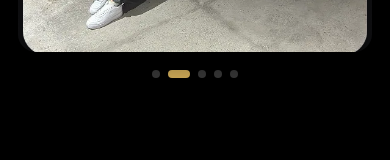
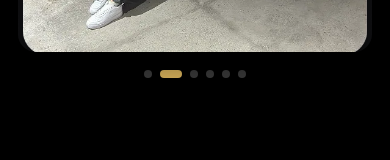
Before and after one commit to nurmuhammad-fullstack/BeTheBOSS, a Next.js app: page / in a window 390 px wide. Shown: the part 2914-3074 px from the top of the page. Built offline with nearby package versions, Linux system fonts and the light colour scheme; a web font is replaced by a local one.

Commit message:
feat(gallery): add world-map photo to mobile carousel only
MOBILE_IMAGES = desktop 5 + gallery_6 (img9 world map); desktop layout
unchanged.

Co-Authored-By: Claude Opus 4.8 <noreply@anthropic.com>

```diff
--- a/Gallery.jsx
+++ b/Gallery.jsx
@@ -8,6 +8,9 @@ const GALLERY_IMAGES = [
   "assets/the_boss_gallery_4b.webp",
   "assets/the_boss_gallery_5b.webp",
 ];
+
+// Mobil karusel — desktopdagi 5 ta + faqat mobilda ko'rinadigan dunyo xaritasi
+const MOBILE_IMAGES = [...GALLERY_IMAGES, "assets/the_boss_gallery_6.webp"];
 
 /* ── Gold frame bracket (image burchagini ramkalaydi, biroz tashqarida) ── */
 function CornerBracket({ pos }) {
@@ -35,7 +38,7 @@ function mobileArrow(side) {
 
 function MobileCarousel() {
   const [idx, setIdx] = useState(0);
-  const count = GALLERY_IMAGES.length;
+  const count = MOBILE_IMAGES.length;
   const pausedRef = useRef(false);
 
   // Avtomatik aylanish (qo'l tegsa to'xtaydi)
@@ -64,7 +67,7 @@ function MobileCarousel() {
           transform: `translateX(-${idx * 100}%)`,
           transition: "transform .55s cubic-bezier(.22,1,.36,1)",
         }}>
-          {GALLERY_IMAGES.map((src, i) => (
+          {MOBILE_IMAGES.map((src, i) => (
             <div key={i} style={{ flex: "0 0 100%", aspectRatio: "4 / 5" }}>
               <div style={{
                 width: "100%", height: "100%",
@@ -81,7 +84,7 @@ function MobileCarousel() {
 
       {/* Nuqta indikatorlar */}
       <div style={{ display: "flex", justifyContent: "center", gap: 8, marginTop: 18 }}>
-        {GALLERY_IMAGES.map((_, i) => (
+        {MOBILE_IMAGES.map((_, i) => (
           <button key={i} aria-label={`Rasm ${i + 1}`} onClick={() => setIdx(i)} style={{
             width: i === idx ? 22 : 8, height: 8, borderRadius: 99,
             border: "none", padding: 0, cursor: "pointer",
```
Also changed, not shown: public/assets/the_boss_gallery_6.webp (added).
